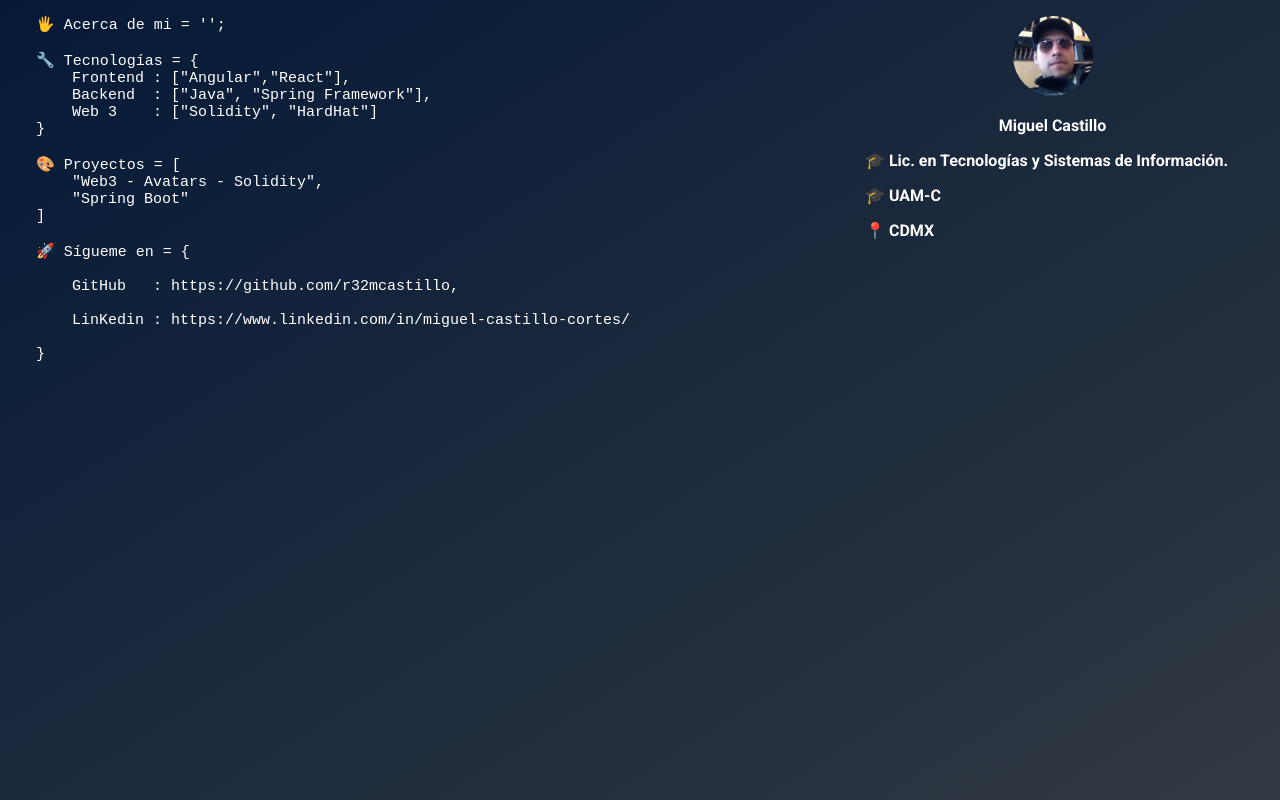
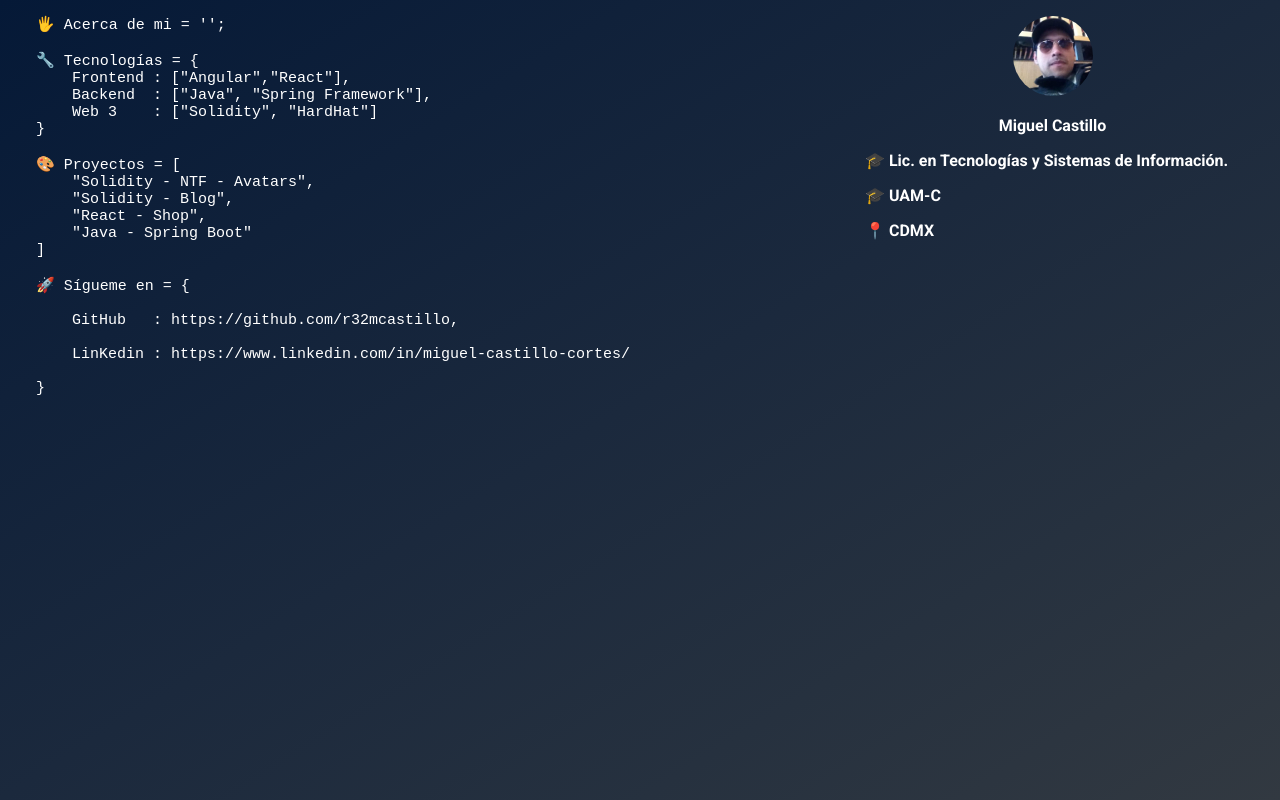
Before and after one commit to r32mcastillo/r32mcastillo.github.io, a plain HTML site: page index.html in a window 1280 px wide. Drawn offline with Linux system fonts and the light colour scheme.

Commit message:
Proyectos

```diff
--- a/index.html
+++ b/index.html
@@ -21,8 +21,10 @@
     }
 
     &#127912; Proyectos = [
-        <a target="_blank" href="https://github.com/r32mcastillo/punks-interface-01">"Web3 - Avatars - Solidity"</a>,
-        <a target="_blank" href="https://spring-boot2-heroku-mg.herokuapp.com/">"Spring Boot"</a>
+        <a target="_blank" href="https://r32mcastillo.github.io/eth-nft/">"Solidity - NTF - Avatars"</a>,
+        <a target="_blank" href="https://r32mcastillo.github.io/eth-blog/">"Solidity - Blog"</a>,
+        <a target="_blank" href="https://r32mcastillo.github.io/reactpractico/">"React - Shop"</a>,
+        <a target="_blank" href="https://spring-boot2-heroku-mg.herokuapp.com/">"Java - Spring Boot"</a>
     ]
 
     &#128640; Sígueme en = {
```
